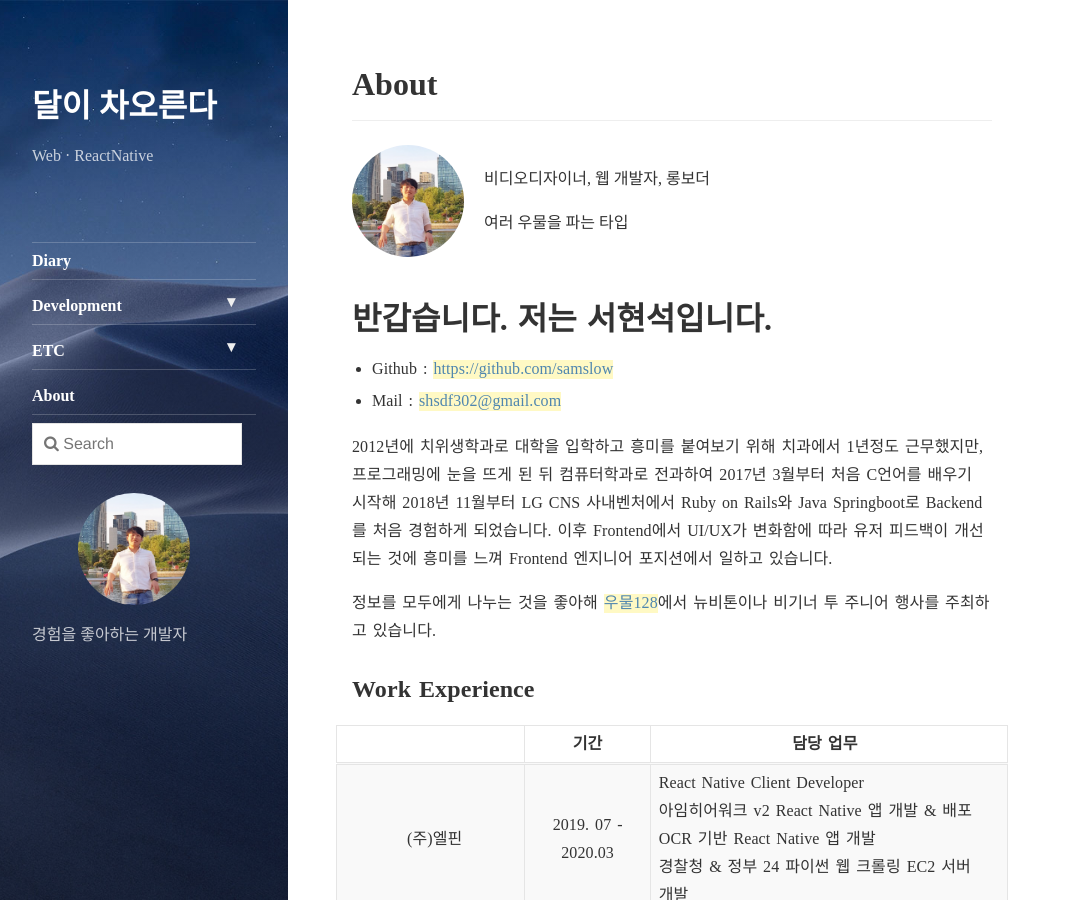
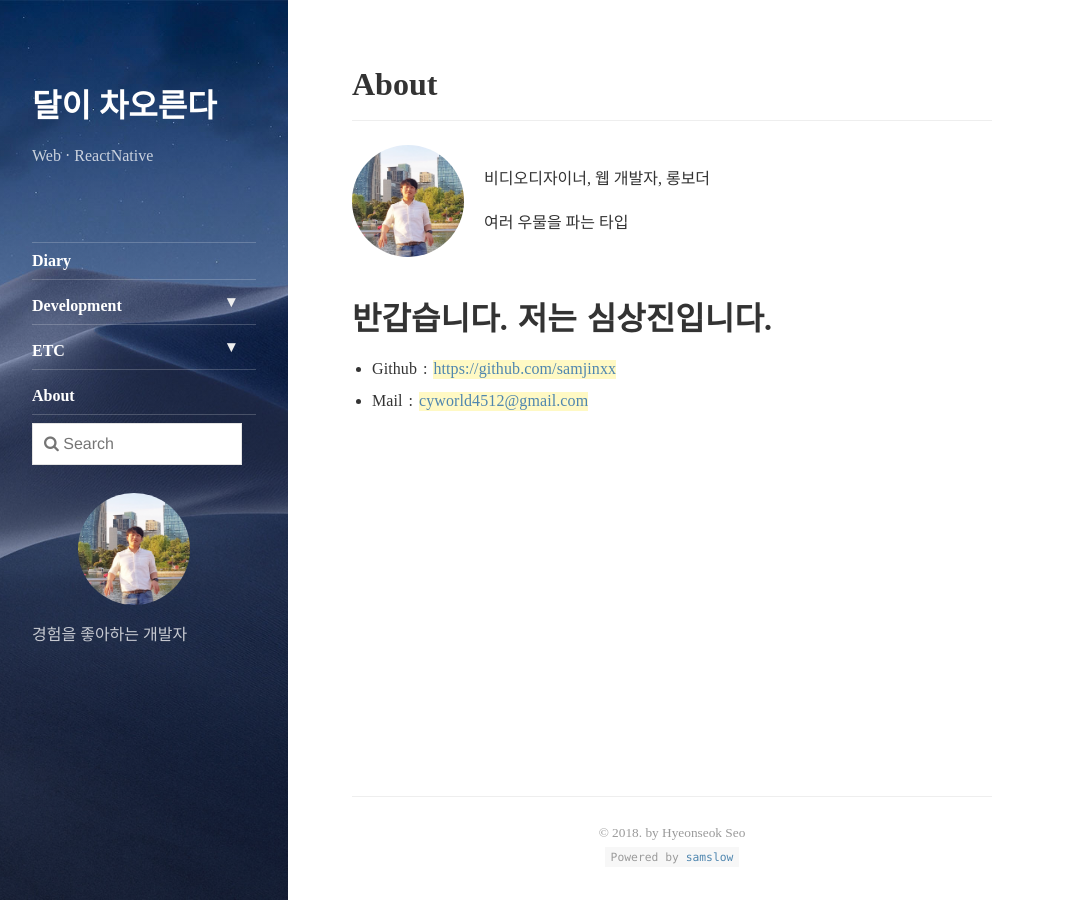
Before and after one commit to samjinxx/samjinxx.github.io, a Jekyll site: the page built from about.md, in a window 1280 px wide and 900 px high. Shown: the whole window, without its empty margins (0-1071 px from the left). Built offline with Jekyll 4.4.1, drawn with Linux system fonts in a browser that asks for light colours; nearby versions of some CDN libraries; some of the changed text lies outside the part shown.

Commit message:
Update about.md

```diff
--- a/about.md
+++ b/about.md
@@ -5,54 +5,7 @@ menu: true
 order: 10
 ---
 
-# 반갑습니다. 저는 서현석입니다.
+# 반갑습니다. 저는 심상진입니다.
 
-- Github : [https://github.com/samslow](https://github.com/samslow)
-- Mail : [shsdf302@gmail.com](mailto:shsdf302@gmail.com)
-
-2012년에 치위생학과로 대학을 입학하고 흥미를 붙여보기 위해 치과에서 1년정도 근무했지만, 프로그래밍에 눈을 뜨게 된 뒤 컴퓨터학과로 전과하여 2017년 3월부터 처음 C언어를 배우기 시작해 2018년 11월부터 LG CNS 사내벤처에서 Ruby on Rails와 Java Springboot로 Backend를 처음 경험하게 되었습니다.
-이후 Frontend에서 UI/UX가 변화함에 따라 유저 피드백이 개선되는 것에 흥미를 느껴 Frontend 엔지니어 포지션에서 일하고 있습니다.
-
-정보를 모두에게 나누는 것을 좋아해 [우물128](https://www.notion.so/woomool/128-128-f0da263ba6e846d5970babd2abc32504)에서 뉴비톤이나 비기너 투 주니어 행사를 주최하고 있습니다.
-
-## Work Experience
-
-|                              |        기간         | 담당 업무                                                                                                                                                                                                                                                                       |
-| :--------------------------: | :-----------------: | ------------------------------------------------------------------------------------------------------------------------------------------------------------------------------------------------------------------------------------------------------------------------------- |
-|           (주)엘핀           | 2019. 07 - 2020.03  | React Native Client Developer<br>아임히어워크 v2 React Native 앱 개발 & 배포<br>OCR 기반 React Native 앱 개발<br>경찰청 & 정부 24 파이썬 웹 크롤링 EC2 서버 개발                                                                                                                |
-| LG CNS(디지털 플러스 시스템) | 2018. 11 - 2019. 05 | Google Assistant 음성 챗봇 HabEAT 사내벤처 Backend Developer<br>Ruby on Rails 기반 Prototype 서비스 개발<br>AWS EC2 & Code Pipeline CI/ CD 구축 <br> Java SpringBoot 기반으로 릴리즈 제품 리팩토링 <br> Ruby on Rails devise gem Contribution<br>Apache Tomcat Contribution<br> |
-
-## Award
-
-`2019. 12` 공개 SW 개발자대회 컨트리뷰톤 장려상 수상 | react-native tutorial 제작
-
-`2018. 12` 서울대학교 Big Bio Medical Data Hackathon | Frontend Developer
-
-`2018. 08` China Rugao Alibaba IoT Hackathon | Frontend Developer
-
-`2018. 06` SW 중심대 Open Source Hackathon | Frontend Developer
-
-## Organizing
-
-`2019. 05` 뉴비들을 위한 해커톤 뉴비톤 Season 2 | 행사 기획 및 운영
-
-`2018. 05` 뉴비들을 위한 해커톤 뉴비톤 Season 1 | 행사 운영 및 촬영
-
-`2018. 11` 비기너 투 주니어(Beginner to Junior) | 행사 기획 및 운영
-
-`2019. 01` 루비 개발자 모임 : 서초 루비 | 행사 기획 및 운영
-
-## Session
-
-`2019.05` 소프트웨어에 물들다 하남지역 강의 "그래서 소프트웨어가 뭔데?"|
-
-## Project
-
-|                                  |    기간    | 소개                                                                                                                                                                                                                                                               |
-| :------------------------------: | :--------: | ------------------------------------------------------------------------------------------------------------------------------------------------------------------------------------------------------------------------------------------------------------------ |
-|        캐치딜: 핫딜 알림         | 2019. 12 - | React Native Developer<br>push alarm backoffice 개발<br>제스처 인식 개발<br>Google Admob 개발<br>MAU 400(2020.05)<br>[Android](play.google.com/store/apps/details?id=com.catchdeal) & [iOS](apps.apple.com/kr/app/id1493914556)                                    |
-| 전광판 플레이리스트 MusicKitchen |  2018. 09  | 카카오톡 챗봇 개발<br>서비스 페이지 비동기 통신 개발<br>Heroku 서버 배포<br>DeadLock 방지 상호배제 알고리즘 개발<br>Transaction 1400 upper<br>[서비스 링크](https://rocky-coast-76546.herokuapp.com/) & [Github](https://github.com/samslow/likelion_musickitchen) |
-
-<!-- ## 기타
-
-- 구직중입니다. 메일로 연락 주세요! -->
+- Github : [https://github.com/samjinxx](https://github.com/samjinxx)
+- Mail : [cyworld4512@gmail.com](mailto:cyworld4512@gmail.com)
```
